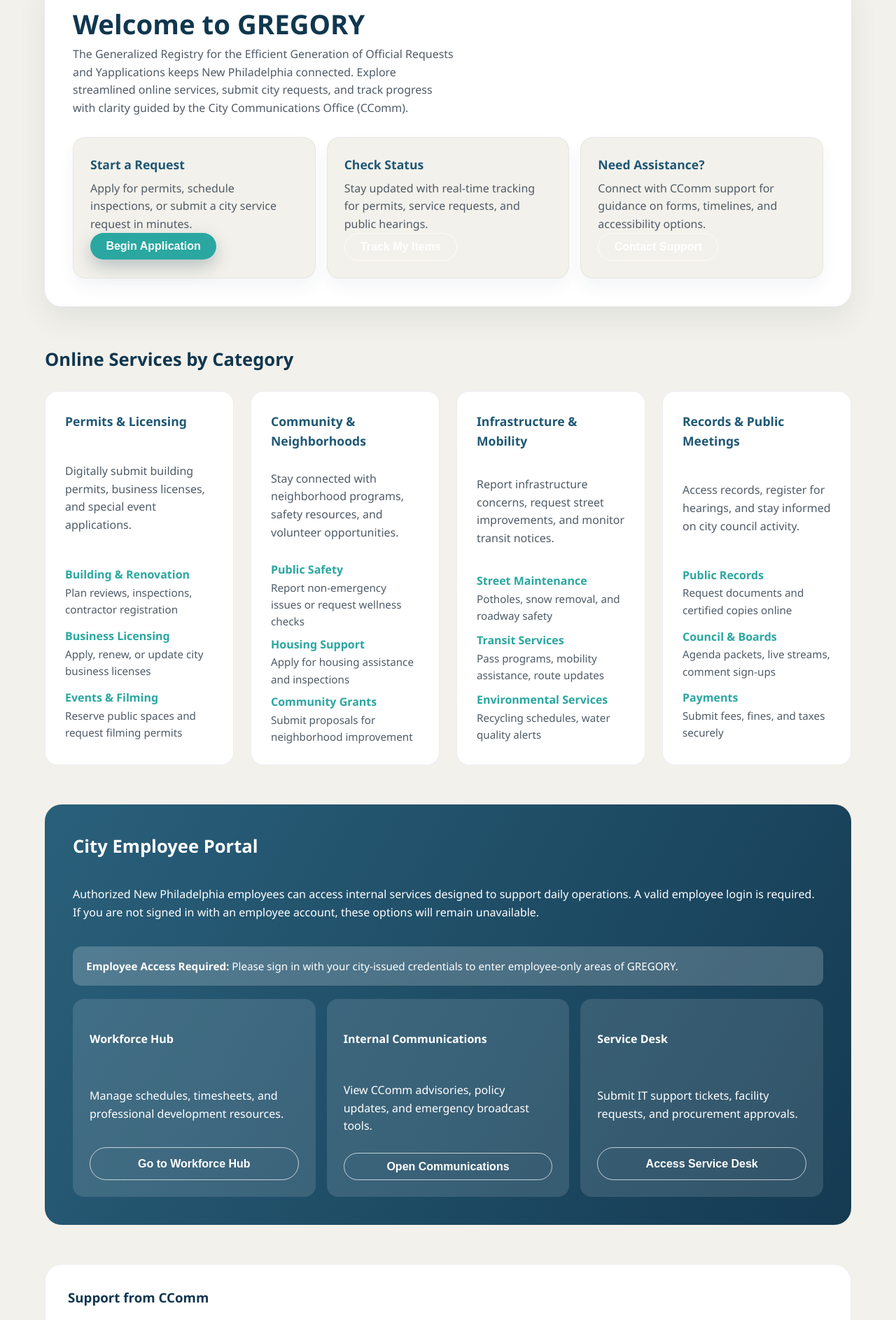
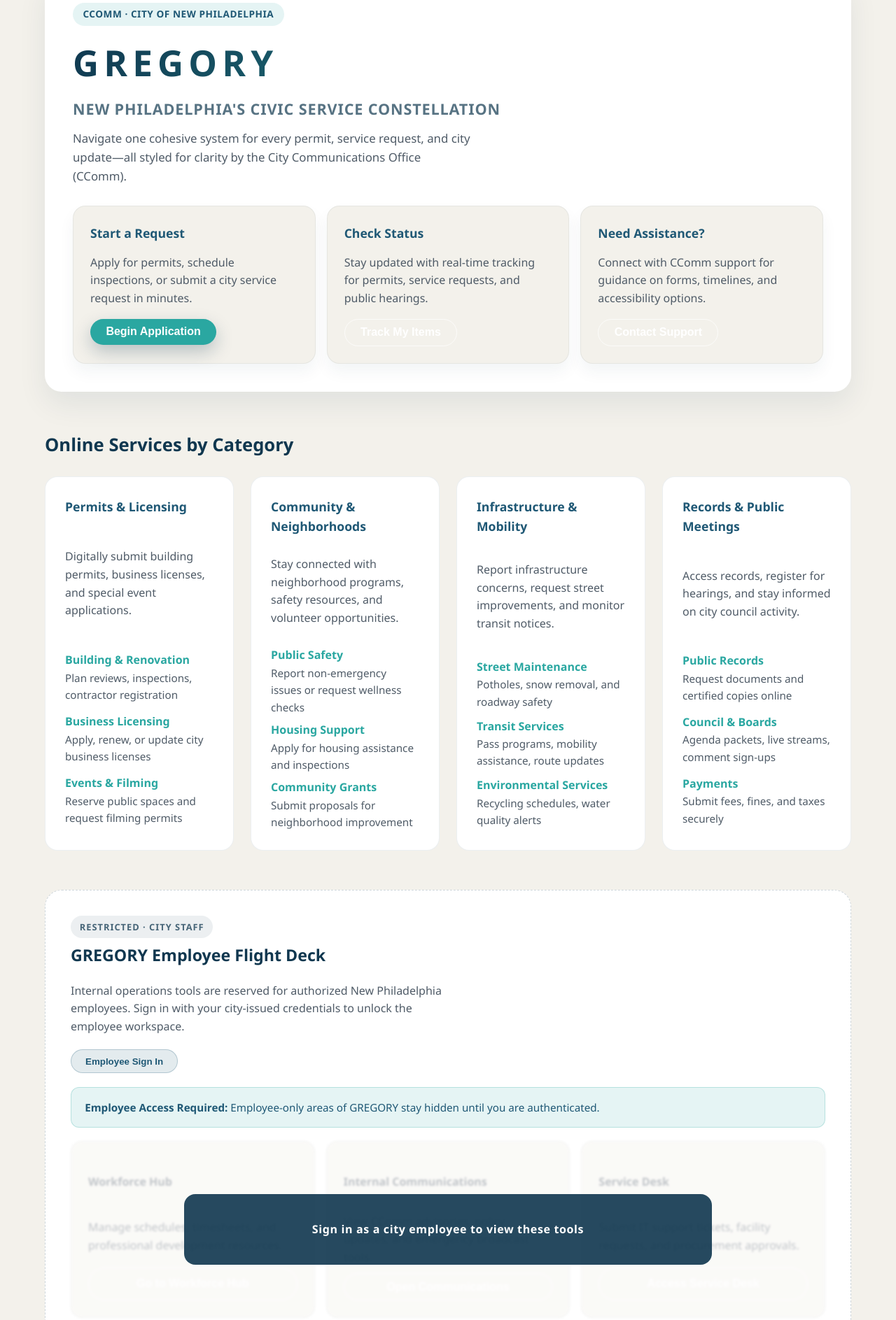
Before and after one commit to tygr-sec/Greg-temp, a plain HTML site: page index.html in a window 1280 px wide. Shown: the part 179-2066 px from the top of the page at 70% size. Drawn offline with Linux system fonts and the light colour scheme.

Commit message:
Refine GREGORY branding and employee visibility

```diff
--- a/index.html
+++ b/index.html
@@ -120,15 +120,58 @@
             box-shadow: 0 18px 40px rgba(16, 55, 79, 0.08);
         }
 
-        .hero h2 {
-            margin: 0;
-            font-size: clamp(1.8rem, 4vw, 2.4rem);
-            color: var(--blue-deep);
+        .hero-lockup {
+            display: grid;
+            gap: 0.75rem;
         }
 
-        .hero p {
+        .hero-badge {
+            display: inline-flex;
+            align-items: center;
+            gap: 0.5rem;
+            width: fit-content;
+            padding: 0.35rem 0.9rem;
+            border-radius: 999px;
+            background: rgba(42, 167, 161, 0.12);
+            color: var(--blue-soft);
+            font-size: 0.85rem;
+            font-weight: 600;
+            letter-spacing: 0.04em;
+            text-transform: uppercase;
+        }
+
+        .hero-title {
+            margin: 0;
+            color: var(--blue-deep);
+            display: grid;
+            gap: 0.5rem;
+        }
+
+        .hero-title .acronym {
+            font-size: clamp(2.4rem, 6vw, 3.2rem);
+            font-weight: 800;
+            letter-spacing: 0.45rem;
+            text-transform: uppercase;
+            display: inline-flex;
+            gap: 0.5rem;
+            align-items: center;
+            background: linear-gradient(135deg, var(--blue-deep), var(--teal-accent));
+            -webkit-background-clip: text;
+            color: transparent;
+        }
+
+        .hero-title .descriptor {
+            font-size: clamp(1.1rem, 2.4vw, 1.35rem);
+            font-weight: 600;
+            letter-spacing: 0.04em;
+            text-transform: uppercase;
+            color: rgba(16, 55, 79, 0.7);
+        }
+
+        .hero-tagline {
             margin: 0;
             max-width: 60ch;
+            font-size: 1.05rem;
         }
 
         .hero .quick-search {
@@ -204,39 +247,120 @@
         }
 
         .employee-section {
-            background: linear-gradient(120deg, rgba(31, 88, 117, 0.95), rgba(16, 55, 79, 0.98));
-            color: var(--white);
+            background: var(--white);
             border-radius: 24px;
-            padding: 2.5rem;
+            padding: 2.25rem;
             margin-top: 3.5rem;
             display: grid;
             gap: 1.2rem;
+            border: 1.5px dashed rgba(16, 55, 79, 0.2);
+            position: relative;
+        }
+
+        .employee-header {
+            display: flex;
+            flex-direction: column;
+            gap: 0.4rem;
+        }
+
+        .employee-badge {
+            width: fit-content;
+            padding: 0.35rem 0.8rem;
+            border-radius: 999px;
+            background: rgba(16, 55, 79, 0.08);
+            font-size: 0.8rem;
+            letter-spacing: 0.08em;
+            text-transform: uppercase;
+            font-weight: 700;
+            color: rgba(16, 55, 79, 0.75);
         }
 
         .employee-section h3 {
             margin: 0;
-            font-size: 1.6rem;
+            font-size: 1.45rem;
+            color: var(--blue-deep);
+        }
+
+        .employee-section p {
+            margin: 0;
+            max-width: 60ch;
+        }
+
+        .employee-signin {
+            display: inline-flex;
+            align-items: center;
+            gap: 0.5rem;
+            width: fit-content;
+            padding: 0.55rem 1.25rem;
+            border-radius: 999px;
+            background: rgba(31, 88, 117, 0.12);
+            color: var(--blue-soft);
+            font-weight: 600;
+            border: 1px solid rgba(31, 88, 117, 0.25);
         }
 
         .employee-services {
             display: grid;
             gap: 1rem;
             grid-template-columns: repeat(auto-fit, minmax(220px, 1fr));
+            position: relative;
+        }
+
+        .employee-services.locked {
+            pointer-events: none;
+        }
+
+        .employee-services.locked .employee-card {
+            filter: blur(1.5px);
+            opacity: 0.35;
+            position: relative;
+            z-index: 0;
+        }
+
+        .employee-services.locked::after {
+            content: "Sign in as a city employee to view these tools";
+            position: absolute;
+            inset: 30% 15%;
+            display: grid;
+            place-items: center;
+            padding: 1.25rem;
+            border-radius: 16px;
+            background: rgba(16, 55, 79, 0.9);
+            color: var(--white);
+            font-weight: 600;
+            text-align: center;
+            letter-spacing: 0.04em;
+            z-index: 1;
         }
 
         .employee-card {
-            background: rgba(255, 255, 255, 0.12);
+            background: var(--sand);
             border-radius: 16px;
             padding: 1.5rem;
             display: grid;
             gap: 0.6rem;
+            border: 1px solid rgba(16, 55, 79, 0.12);
         }
 
         .notice {
-            background: rgba(255, 255, 255, 0.2);
+            background: rgba(42, 167, 161, 0.12);
             border-radius: 12px;
             padding: 1rem 1.2rem;
             font-size: 0.95rem;
+            border: 1px solid rgba(42, 167, 161, 0.25);
+            color: var(--blue-soft);
+        }
+
+        .visually-hidden {
+            position: absolute;
+            width: 1px;
+            height: 1px;
+            padding: 0;
+            margin: -1px;
+            overflow: hidden;
+            clip: rect(0, 0, 0, 0);
+            white-space: nowrap;
+            border: 0;
         }
 
         .support {
@@ -302,12 +426,16 @@
     </header>
     <main>
         <section class="hero" aria-labelledby="welcome">
-            <div>
-                <h2 id="welcome">Welcome to GREGORY</h2>
-                <p>
-                    The Generalized Registry for the Efficient Generation of Official Requests and Yapplications keeps
-                    New Philadelphia connected. Explore streamlined online services, submit city requests, and track
-                    progress with clarity guided by the City Communications Office (CComm).
+            <div class="hero-lockup">
+                <span class="hero-badge">CComm · City of New Philadelphia</span>
+                <h2 class="hero-title" id="welcome">
+                    <span class="acronym" aria-hidden="true">GREGORY</span>
+                    <span class="visually-hidden">GREGORY · Generalized Registry for the Efficient Generation of Official Requests and Yapplications</span>
+                    <span class="descriptor">New Philadelphia's Civic Service Constellation</span>
+                </h2>
+                <p class="hero-tagline">
+                    Navigate one cohesive system for every permit, service request, and city update—all styled for clarity
+                    by the City Communications Office (CComm).
                 </p>
             </div>
             <div class="quick-search" aria-label="Popular online services">
@@ -370,17 +498,20 @@
         </section>
 
         <section class="employee-section" aria-labelledby="employee-portal">
-            <h3 id="employee-portal">City Employee Portal</h3>
+            <div class="employee-header">
+                <span class="employee-badge">Restricted · City Staff</span>
+                <h3 id="employee-portal">GREGORY Employee Flight Deck</h3>
+            </div>
             <p>
-                Authorized New Philadelphia employees can access internal services designed to support daily operations.
-                A valid employee login is required. If you are not signed in with an employee account, these options will
-                remain unavailable.
+                Internal operations tools are reserved for authorized New Philadelphia employees. Sign in with your
+                city-issued credentials to unlock the employee workspace.
             </p>
+            <button class="employee-signin" type="button">Employee Sign In</button>
             <div class="notice" role="status">
-                <strong>Employee Access Required:</strong> Please sign in with your city-issued credentials to enter
-                employee-only areas of GREGORY.
+                <strong>Employee Access Required:</strong> Employee-only areas of GREGORY stay hidden until you are
+                authenticated.
             </div>
-            <div class="employee-services" aria-label="Employee-only services">
+            <div class="employee-services locked" aria-hidden="true">
                 <article class="employee-card">
                     <h4>Workforce Hub</h4>
                     <p>Manage schedules, timesheets, and professional development resources.</p>
```
